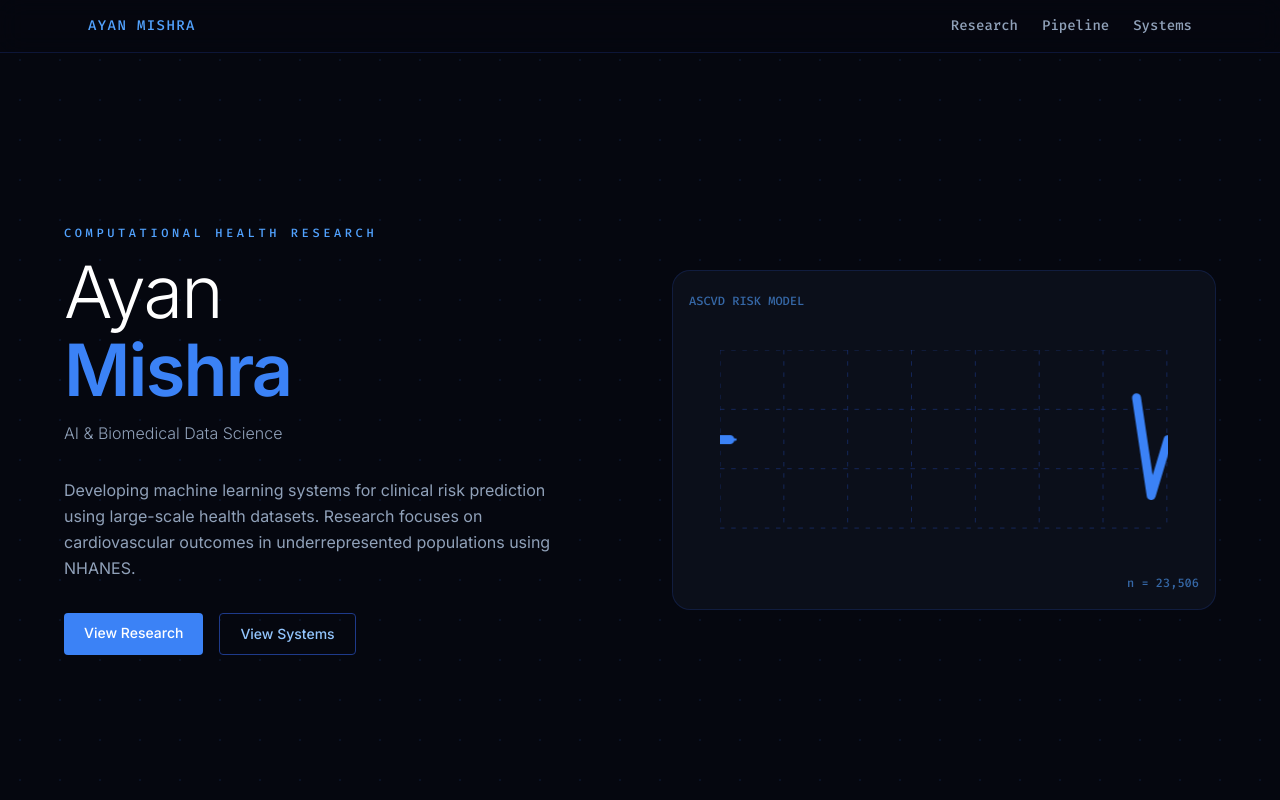
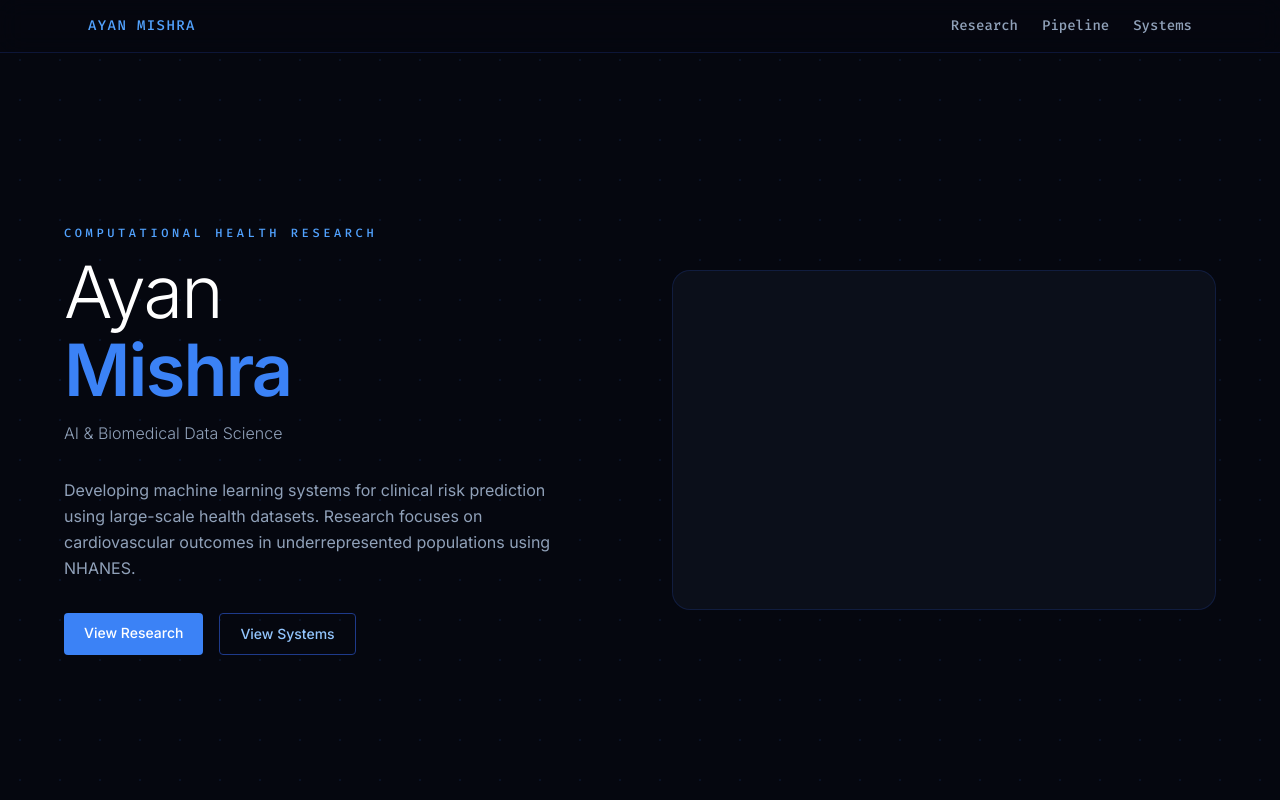
Before and after one commit to ayan-mishra/ayanPortfolio, a Next.js app: page /ayanPortfolio/ in a window 1280 px wide. Shown: the top 800 px of the page. Built offline with nearby package versions, Linux system fonts and the light colour scheme.

Commit message:
Replace ECG animation with Vitruvian man visualization

```diff
--- a/src/app/page.tsx
+++ b/src/app/page.tsx
@@ -3,6 +3,7 @@
 import { useState } from "react";
 import Image from "next/image";
 import { Fira_Code, Inter } from "next/font/google";
+import VitruvianViz from "@/components/ui/vitruvian-viz";
 
 const inter = Inter({ subsets: ["latin"] });
 const firaCode = Fira_Code({ weight: "500", subsets: ["latin"] });
@@ -97,47 +98,6 @@ const pipelineSteps = [
   { label: "Publication", detail: "Peer review" },
 ];
 
-function EcgViz() {
-  return (
-    <div className="relative w-full h-full flex items-center justify-center p-6">
-      <div className="absolute top-4 left-4">
-        <span className={`text-xs text-blue-400/60 ${firaCode.className}`}>ASCVD RISK MODEL</span>
-      </div>
-      <div className="absolute bottom-4 right-4">
-        <span className={`text-xs text-blue-400/60 ${firaCode.className}`}>n = 23,506</span>
-      </div>
-      <svg viewBox="0 0 400 160" className="w-full max-w-md">
-        {[0, 1, 2, 3].map((i) => (
-          <line key={i} x1="0" y1={i * 53} x2="400" y2={i * 53} stroke="#1e3a8a" strokeWidth="0.5" strokeDasharray="4 6" />
-        ))}
-        {[0, 1, 2, 3, 4, 5, 6, 7].map((i) => (
-          <line key={i} x1={i * 57} y1="0" x2={i * 57} y2="160" stroke="#1e3a8a" strokeWidth="0.5" strokeDasharray="4 6" />
-        ))}
-        <path
-          d="M 0,80 L 35,80 L 50,30 L 65,130 L 80,80 L 110,80 L 125,50 L 140,110 L 155,80 L 195,80 L 210,30 L 225,130 L 240,80 L 270,80 L 285,50 L 300,110 L 315,80 L 355,80 L 370,30 L 385,130 L 400,80"
-          fill="none"
-          stroke="#3b82f6"
-          strokeWidth="2"
-          strokeLinecap="round"
-          strokeLinejoin="round"
-          className="ecg-path"
-        />
-        <path
-          d="M 0,80 L 35,80 L 50,30 L 65,130 L 80,80 L 110,80 L 125,50 L 140,110 L 155,80 L 195,80 L 210,30 L 225,130 L 240,80 L 270,80 L 285,50 L 300,110 L 315,80 L 355,80 L 370,30 L 385,130 L 400,80"
-          fill="none"
-          stroke="#3b82f6"
-          strokeWidth="8"
-          strokeLinecap="round"
-          strokeLinejoin="round"
-          opacity="0.12"
-          className="ecg-path"
-          style={{ animationDelay: "0.04s" }}
-        />
-      </svg>
-    </div>
-  );
-}
-
 export default function Home() {
   const [activeTab, setActiveTab] = useState<"research" | "systems">("research");
 
@@ -198,7 +158,7 @@ export default function Home() {
             className="relative h-[280px] lg:h-[340px] rounded-2xl overflow-hidden border"
             style={{ background: "#0b0f1a", borderColor: "#1e3a8a55" }}
           >
-            <EcgViz />
+            <VitruvianViz />
           </div>
         </div>
       </section>
--- /dev/null
+++ b/src/components/ui/vitruvian-viz.tsx
@@ -0,0 +1,95 @@
+'use client';
+
+import { useEffect } from 'react';
+
+export default function VitruvianViz() {
+  useEffect(() => {
+    const embedScript = document.createElement('script');
+    embedScript.type = 'text/javascript';
+    embedScript.textContent = `
+      !function(){
+        if(!window.UnicornStudio){
+          window.UnicornStudio={isInitialized:!1};
+          var i=document.createElement("script");
+          i.src="https://cdn.jsdelivr.net/gh/hiunicornstudio/unicornstudio.js@v1.4.33/dist/unicornStudio.umd.js";
+          i.onload=function(){
+            window.UnicornStudio.isInitialized||(UnicornStudio.init(),window.UnicornStudio.isInitialized=!0)
+          };
+          (document.head || document.body).appendChild(i)
+        }
+      }();
+    `;
+    document.head.appendChild(embedScript);
+
+    // Add CSS to hide branding elements and crop canvas
+    const style = document.createElement('style');
+    style.textContent = `
+      [data-us-project] {
+        position: relative !important;
+        overflow: hidden !important;
+      }
+
+      [data-us-project] canvas {
+        clip-path: inset(0 0 10% 0) !important;
+      }
+
+      [data-us-project] * {
+        pointer-events: none !important;
+      }
+      [data-us-project] a[href*="unicorn"],
+      [data-us-project] button[title*="unicorn"],
+      [data-us-project] div[title*="Made with"],
+      [data-us-project] .unicorn-brand,
+      [data-us-project] [class*="brand"],
+      [data-us-project] [class*="credit"],
+      [data-us-project] [class*="watermark"] {
+        display: none !important;
+        visibility: hidden !important;
+        opacity: 0 !important;
+        position: absolute !important;
+        left: -9999px !important;
+        top: -9999px !important;
+      }
+    `;
+    document.head.appendChild(style);
+
+    const hideBranding = () => {
+      const projectDiv = document.querySelector('[data-us-project]');
+      if (projectDiv) {
+        const allElements = projectDiv.querySelectorAll('*');
+        allElements.forEach(el => {
+          const text = (el.textContent || '').toLowerCase();
+          if (text.includes('made with') || text.includes('unicorn')) {
+            el.remove();
+          }
+        });
+      }
+    };
+
+    hideBranding();
+    const interval = setInterval(hideBranding, 100);
+
+    setTimeout(hideBranding, 1000);
+    setTimeout(hideBranding, 3000);
+    setTimeout(hideBranding, 5000);
+
+    return () => {
+      clearInterval(interval);
+      if (document.head.contains(embedScript)) {
+        document.head.removeChild(embedScript);
+      }
+      if (document.head.contains(style)) {
+        document.head.removeChild(style);
+      }
+    };
+  }, []);
+
+  return (
+    <div className="relative w-full h-full flex items-center justify-center p-6">
+      <div
+        data-us-project="whwOGlfJ5Rz2rHaEUgHl"
+        style={{ width: '100%', height: '100%' }}
+      />
+    </div>
+  );
+}
```
